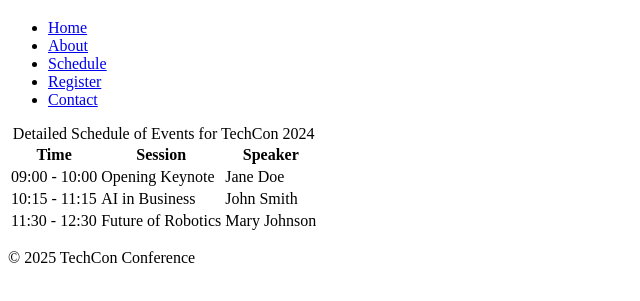
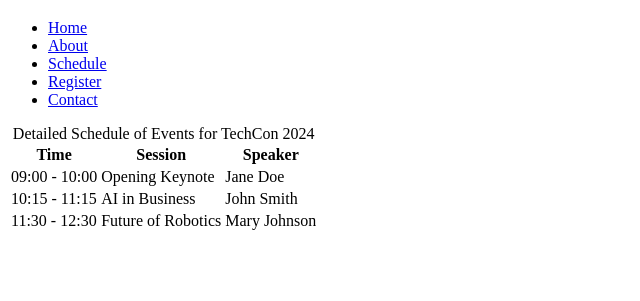
Before and after one commit to celinehimbaza1/TechCon_HTML, a plain HTML site: page techcon_website/schedule.html in a window 1280 px wide. Shown: the part 61-362 px from the top of the page, without its empty margins (0-640 px from the left). Drawn offline with Linux system fonts and the light colour scheme.

Commit message:
schedule

```diff
--- a/techcon_website/schedule.html
+++ b/techcon_website/schedule.html
@@ -48,8 +48,6 @@
             </tbody>
         </table>
     </main>
-  <footer>
-        <p>&copy; 2025 TechCon Conference</p>
-    </footer>
+
 </body>
 </html>
```
